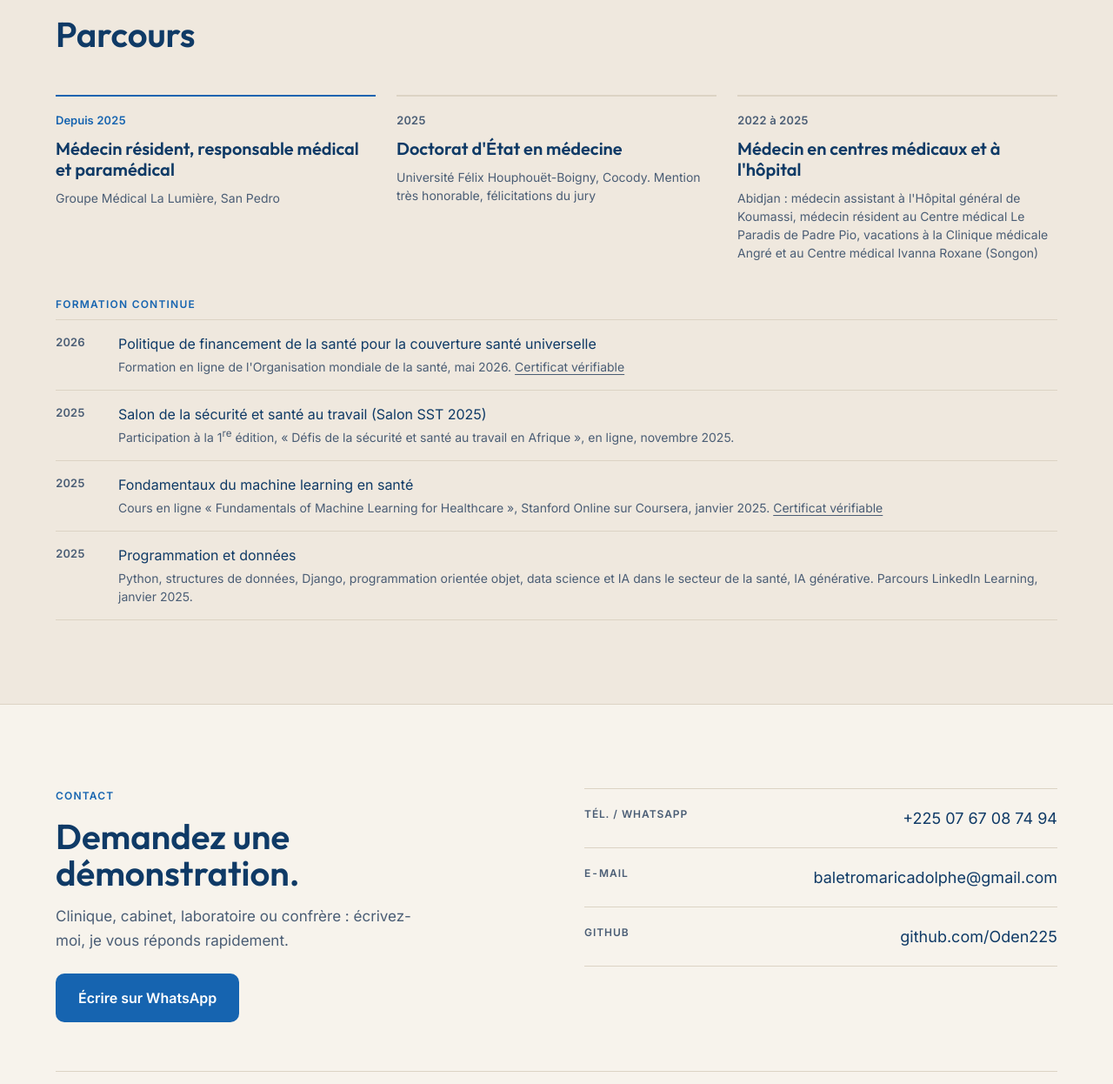
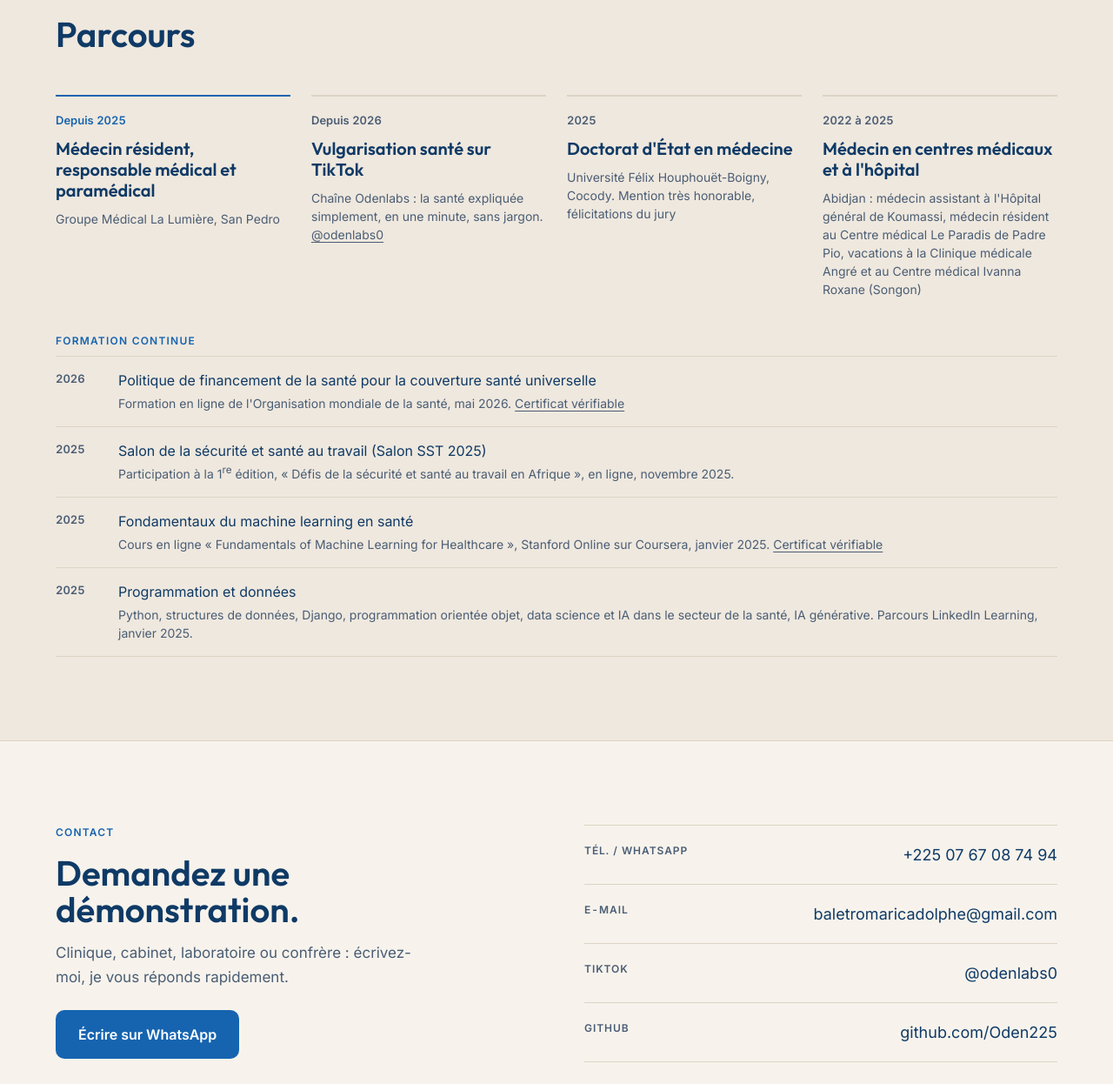
Before and after one commit to Oden225/Vitrine-, a plain HTML site: page index.html in a window 1280 px wide. Shown: the part 9585-10831 px from the top of the page at 87% size. Drawn offline with Linux system fonts and the light colour scheme.

Commit message:
Add the Odenlabs TikTok channel to Parcours and Contact
- Parcours: new card "Depuis 2026 — Vulgarisation santé sur TikTok"
  (Odenlabs channel, health explained in one minute) linking to
  @odenlabs0.
- Contact: TikTok row next to WhatsApp, e-mail and GitHub.

Co-Authored-By: Claude Opus 5.5 <noreply@anthropic.com>
Claude-Session: https://claude.ai/code/session_01RaoprENzm6sv8yMArwCjzA

```diff
--- a/index.html
+++ b/index.html
@@ -438,6 +438,7 @@ a:hover{color:var(--ink)}
       </div>
       <div data-anim="stagger" style="display:grid;grid-template-columns:repeat(auto-fit,minmax(min(100%,240px),1fr));gap:24px">
         <div style="display:flex;flex-direction:column;gap:10px;padding-top:18px;border-top:2px solid var(--accent)"><span style="font-family:var(--font-sans);font-variant-numeric:tabular-nums;font-size:13px;color:var(--accent);font-weight:600">Depuis 2025</span><span style="font-family:var(--font-display);font-size:20px;line-height:1.2;font-weight:600">Médecin résident, responsable médical et paramédical</span><span style="font-size:14px;line-height:1.5;color:var(--ink-muted)">Groupe Médical La Lumière, San Pedro</span></div>
+        <div style="display:flex;flex-direction:column;gap:10px;padding-top:18px;border-top:2px solid var(--line)"><span style="font-family:var(--font-sans);font-variant-numeric:tabular-nums;font-size:13px;color:var(--ink-muted);font-weight:600">Depuis 2026</span><span style="font-family:var(--font-display);font-size:20px;line-height:1.2;font-weight:600">Vulgarisation santé sur TikTok</span><span style="font-size:14px;line-height:1.5;color:var(--ink-muted)">Chaîne Odenlabs : la santé expliquée simplement, en une minute, sans jargon. <a href="https://www.tiktok.com/@odenlabs0" target="_blank" rel="noopener" class="hv4" style="color:var(--ink-muted);text-decoration:underline;text-underline-offset:3px">@odenlabs0</a></span></div>
         <div style="display:flex;flex-direction:column;gap:10px;padding-top:18px;border-top:2px solid var(--line)"><span style="font-family:var(--font-sans);font-variant-numeric:tabular-nums;font-size:13px;color:var(--ink-muted);font-weight:600">2025</span><span style="font-family:var(--font-display);font-size:20px;line-height:1.2;font-weight:600">Doctorat d'État en médecine</span><span style="font-size:14px;line-height:1.5;color:var(--ink-muted)">Université Félix Houphouët-Boigny, Cocody. Mention très honorable, félicitations du jury</span></div>
         <div style="display:flex;flex-direction:column;gap:10px;padding-top:18px;border-top:2px solid var(--line)"><span style="font-family:var(--font-sans);font-variant-numeric:tabular-nums;font-size:13px;color:var(--ink-muted);font-weight:600">2022 à 2025</span><span style="font-family:var(--font-display);font-size:20px;line-height:1.2;font-weight:600">Médecin en centres médicaux et à l'hôpital</span><span style="font-size:14px;line-height:1.5;color:var(--ink-muted)">Abidjan : médecin assistant à l'Hôpital général de Koumassi, médecin résident au Centre médical Le Paradis de Padre Pio, vacations à la Clinique médicale Angré et au Centre médical Ivanna Roxane (Songon)</span></div>
       </div>
@@ -464,6 +465,7 @@ a:hover{color:var(--ink)}
       <div style="display:flex;flex-direction:column;border-top:1px solid var(--line)">
         <a href="tel:+2250767087494" style="display:flex;justify-content:space-between;gap:16px;flex-wrap:wrap;padding:20px 0;border-bottom:1px solid var(--line);text-decoration:none;color:var(--ink)" class="hv4"><span style="font-family:var(--font-sans);font-variant-numeric:tabular-nums;font-size:12px;letter-spacing:0.08em;text-transform:uppercase;color:var(--ink-muted);font-weight:600">Tél. / WhatsApp</span><span style="font-size:18px">+225 07 67 08 74 94</span></a>
         <a href="mailto:baletromaricadolphe@gmail.com" style="display:flex;justify-content:space-between;gap:16px;flex-wrap:wrap;padding:20px 0;border-bottom:1px solid var(--line);text-decoration:none;color:var(--ink)" class="hv4"><span style="font-family:var(--font-sans);font-variant-numeric:tabular-nums;font-size:12px;letter-spacing:0.08em;text-transform:uppercase;color:var(--ink-muted);font-weight:600">E-mail</span><span style="font-size:18px;overflow-wrap:anywhere">baletromaricadolphe@gmail.com</span></a>
+        <a href="https://www.tiktok.com/@odenlabs0" target="_blank" rel="noopener" style="display:flex;justify-content:space-between;gap:16px;flex-wrap:wrap;padding:20px 0;border-bottom:1px solid var(--line);text-decoration:none;color:var(--ink)" class="hv4"><span style="font-family:var(--font-sans);font-variant-numeric:tabular-nums;font-size:12px;letter-spacing:0.08em;text-transform:uppercase;color:var(--ink-muted);font-weight:600">TikTok</span><span style="font-size:18px">@odenlabs0</span></a>
         <a href="https://github.com/Oden225" target="_blank" rel="noopener" style="display:flex;justify-content:space-between;gap:16px;flex-wrap:wrap;padding:20px 0;border-bottom:1px solid var(--line);text-decoration:none;color:var(--ink)" class="hv4"><span style="font-family:var(--font-sans);font-variant-numeric:tabular-nums;font-size:12px;letter-spacing:0.08em;text-transform:uppercase;color:var(--ink-muted);font-weight:600">GitHub</span><span style="font-size:18px">github.com/Oden225</span></a>
       </div>
     </div>
```
